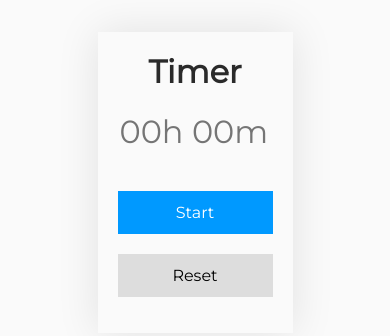
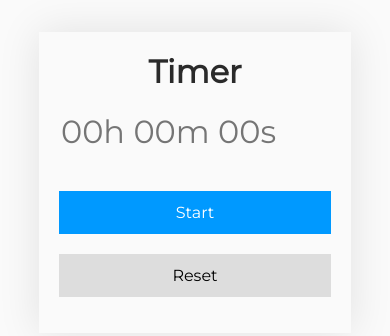
Before and after one commit to eowino/Pomodoro, a React (Create React App) app: page / in a window 390 px wide. Shown: the top 336 px of the page. Built offline with nearby package versions, Linux system fonts and the light colour scheme.

Commit message:
responsive work

```diff
--- a/src/App.css
+++ b/src/App.css
@@ -85,6 +85,9 @@
 }
 
 @media screen and (max-width: 730px) {
+  .container {
+    width: 80%;
+  }
   .pomodoro__input {
     font-size: 2em;
   }
```
